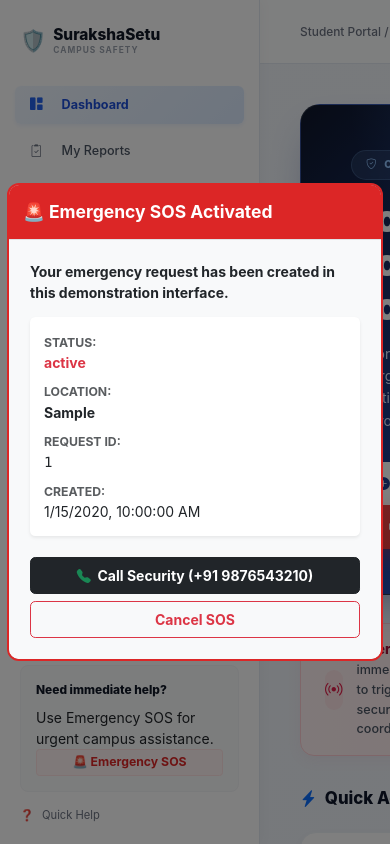
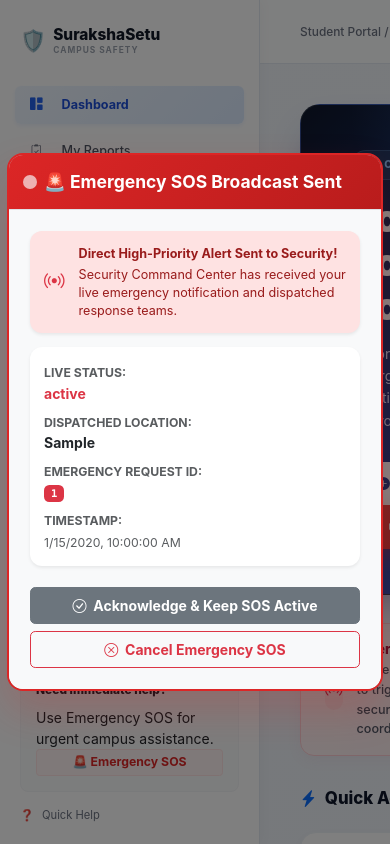
Before and after one commit to Sapna615/SurakshaSetu, an ASP.NET Core app: page /Student/Dashboard in a window 390 px wide. Run offline with ASP.NET Core 8, Linux system fonts and the light colour scheme; a user stored in the database is signed in; empty tables hold one stand-in row (values such as "Sample post"); database files in the repository are not loaded; some libraries are stand-ins or nearby versions.

Commit message:
Show direct security dispatch message instead of phone call redirect on student SOS

```diff
--- a/SurakshaSetu/Views/Shared/_DashboardLayout.cshtml
+++ b/SurakshaSetu/Views/Shared/_DashboardLayout.cshtml
@@ -197,27 +197,39 @@
     <!-- SOS Activation Modal -->
     <div class="modal fade" id="sosModal" data-bs-backdrop="static" tabindex="-1" aria-hidden="true">
         <div class="modal-dialog modal-dialog-centered">
-            <div class="modal-content" style="border: 2px solid #dc2626; border-radius: 12px; overflow: hidden;">
-                <div class="modal-header text-white" style="background-color: #dc2626;">
-                    <h5 class="modal-title fw-bold">🚨 Emergency SOS Activated</h5>
+            <div class="modal-content" style="border: 2px solid #dc2626; border-radius: 16px; overflow: hidden; box-shadow: 0 20px 40px rgba(220, 38, 38, 0.2);">
+                <div class="modal-header text-white" style="background: linear-gradient(135deg, #dc2626 0%, #b91c1c 100%);">
+                    <h5 class="modal-title fw-bold d-flex align-items-center gap-2">
+                        <span class="spinner-grow spinner-grow-sm text-light" role="status"></span>
+                        🚨 Emergency SOS Broadcast Sent
+                    </h5>
                 </div>
                 <div class="modal-body p-4 bg-light">
-                    <p class="text-dark fw-bold mb-3">Your emergency request has been created in this demonstration interface.</p>
+                    <!-- Direct Alert Confirmation to Security -->
+                    <div class="alert alert-danger d-flex align-items-center gap-3 border-0 shadow-sm mb-3" style="background-color: #fee2e2; color: #991b1b; border-radius: 12px;">
+                        <i class="bi bi-broadcast text-danger fs-3"></i>
+                        <div style="font-size: 0.9rem; line-height: 1.4;">
+                            <strong class="d-block mb-1">Direct High-Priority Alert Sent to Security!</strong>
+                            Security Command Center has received your live emergency notification and dispatched response teams.
+                        </div>
+                    </div>
 
-                    <div class="card border-0 shadow-sm mb-4">
+                    <div class="card border-0 shadow-sm mb-4" style="border-radius: 12px;">
                         <div class="card-body">
-                            <div class="mb-2"><small class="text-muted text-uppercase fw-bold">Status:</small><br><span id="sosStatusTxt" class="fw-bold text-danger">Emergency Request Created</span></div>
-                            <div class="mb-2"><small class="text-muted text-uppercase fw-bold">Location:</small><br><span id="sosLocationTxt" class="fw-bold">Locating...</span></div>
-                            <div class="mb-2"><small class="text-muted text-uppercase fw-bold">Request ID:</small><br><span id="sosRequestIdTxt" class="font-monospace">SOS-...</span></div>
-                            <div><small class="text-muted text-uppercase fw-bold">Created:</small><br><span id="sosTimeTxt"></span></div>
+                            <div class="mb-2"><small class="text-muted text-uppercase fw-bold">Live Status:</small><br><span id="sosStatusTxt" class="fw-bold text-danger">🚨 Security Dispatched & Alerted</span></div>
+                            <div class="mb-2"><small class="text-muted text-uppercase fw-bold">Dispatched Location:</small><br><span id="sosLocationTxt" class="fw-bold text-dark">Locating...</span></div>
+                            <div class="mb-2"><small class="text-muted text-uppercase fw-bold">Emergency Request ID:</small><br><span id="sosRequestIdTxt" class="badge bg-danger text-white font-monospace px-2 py-1">SOS-...</span></div>
+                            <div><small class="text-muted text-uppercase fw-bold">Timestamp:</small><br><span id="sosTimeTxt" class="text-muted small"></span></div>
                         </div>
                     </div>
 
                     <div class="d-grid gap-2">
-                        <button type="button" class="btn btn-dark fw-bold py-2" onclick="simulateCallSecurity()">
-                            <i class="bi bi-telephone-fill text-success me-1"></i> Call Security (+91 9876543210)
+                        <button type="button" class="btn btn-secondary py-2 fw-bold" data-bs-dismiss="modal">
+                            <i class="bi bi-check-circle me-1"></i> Acknowledge & Keep SOS Active
                         </button>
-                        <button type="button" class="btn btn-outline-danger py-2 fw-bold" onclick="cancelSOS()">Cancel SOS</button>
+                        <button type="button" class="btn btn-outline-danger py-2 fw-bold" onclick="cancelSOS()">
+                            <i class="bi bi-x-circle me-1"></i> Cancel Emergency SOS
+                        </button>
                     </div>
                 </div>
             </div>
```
